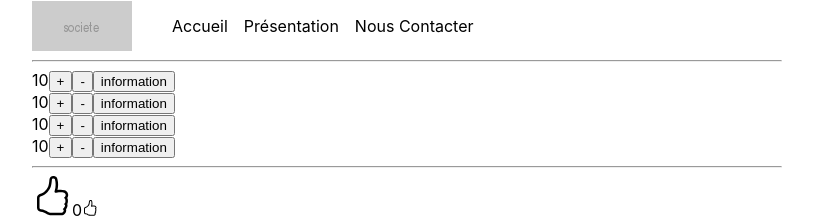
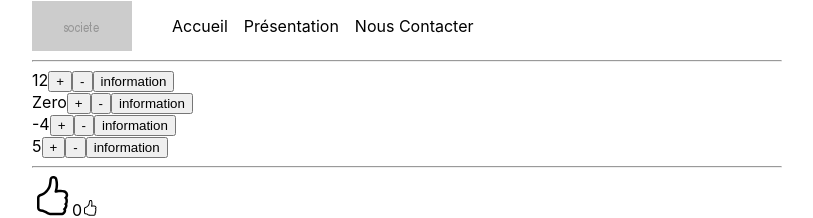
Before and after one commit to webdevproformation/react-w3a, a React (Create React App) app in the folder jour1/: page / in a window 1280 px wide. Shown: the top 218 px of the page, without its empty margins (233-1046 px from the left). Built offline with nearby package versions, Linux system fonts and the light colour scheme.

Commit message:
boucle dans le parent Et envoyer information vers l'enfant

```diff
--- a/jour1/src/composants/body/Compteur.jsx
+++ b/jour1/src/composants/body/Compteur.jsx
@@ -2,7 +2,7 @@ import { Component } from 'react';
 
 class Compteur extends Component {
     state = {
-        valeur : 10
+        valeur : this.props.compteur.valeur
     }
     // solution 1 éviter la perte de contexte de this
     augmenter(){
@@ -27,6 +27,7 @@ class Compteur extends Component {
 
     misEnformeCompteur(){
         console.log(this.props.compteur); // enfant lecture seule
+        // rdv 13h46 bon appétit !!
         console.log(this.props.largeur)
         if(this.state.valeur === 0){
             return "Zero"
--- a/jour1/src/composants/body/Compteurs.jsx
+++ b/jour1/src/composants/body/Compteurs.jsx
@@ -2,14 +2,19 @@ import { Component } from 'react';
 import Compteur from "./Compteur";
 
 class Compteurs extends Component {
-    state = {  }
+    state = {
+        compteurs : [
+            { id : 1 , valeur : 12 },
+            { id : 2 , valeur : 0  },
+            { id : 3 , valeur : -4 },
+            { id : 4 , valeur : 5 }
+        ]
+    }
     render() {
         return (
             <>
-                <Compteur compteur="12" largeur="30" />
-                <Compteur />
-                <Compteur />
-                <Compteur />
+                { this.state.compteurs.map( ( item , index) =>
+                                                <Compteur key={index} compteur={item} />  )}
             </>
 
          );
```
Also changed, not shown: 1 other file (tests, documents, lock files or other folders).
